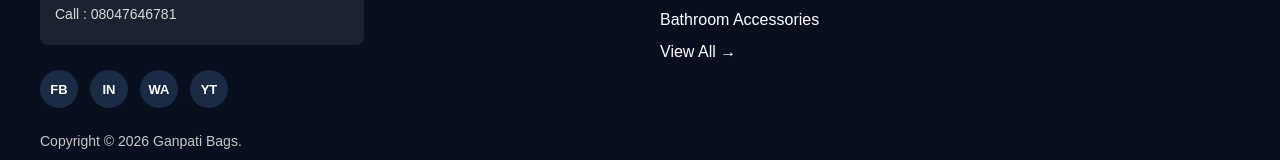
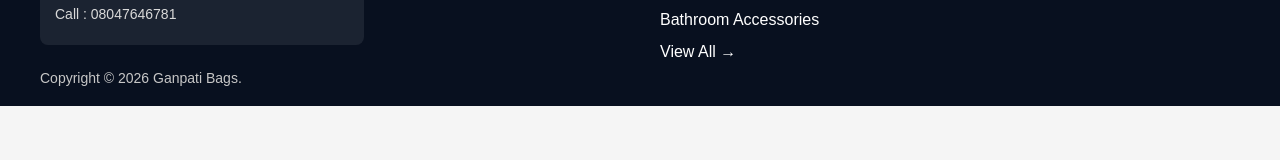
Before and after one commit to nikku4kumawat/Ganpati-Bags, a React (Vite) app: page /about in a window 1280 px wide. Shown: the part 6471-6631 px from the top of the page. After the commit the page ends 6577 px from the top, so only its background shows below. Built offline with nearby package versions, Linux system fonts and the light colour scheme.

Commit message:
Updated project

```diff
--- a/src/components/Footer/Footer.jsx
+++ b/src/components/Footer/Footer.jsx
@@ -29,12 +29,12 @@
             </p>
           </div>
 
-          <div className="social-icons">
+          {/* <div className="social-icons">
             <a href="/">FB</a>
             <a href="/">IN</a>
             <a href="/">WA</a>
             <a href="/">YT</a>
-          </div>
+          </div> */}
 
           <p className="copyright">
             Copyright © 2026 Ganpati Bags.
```
